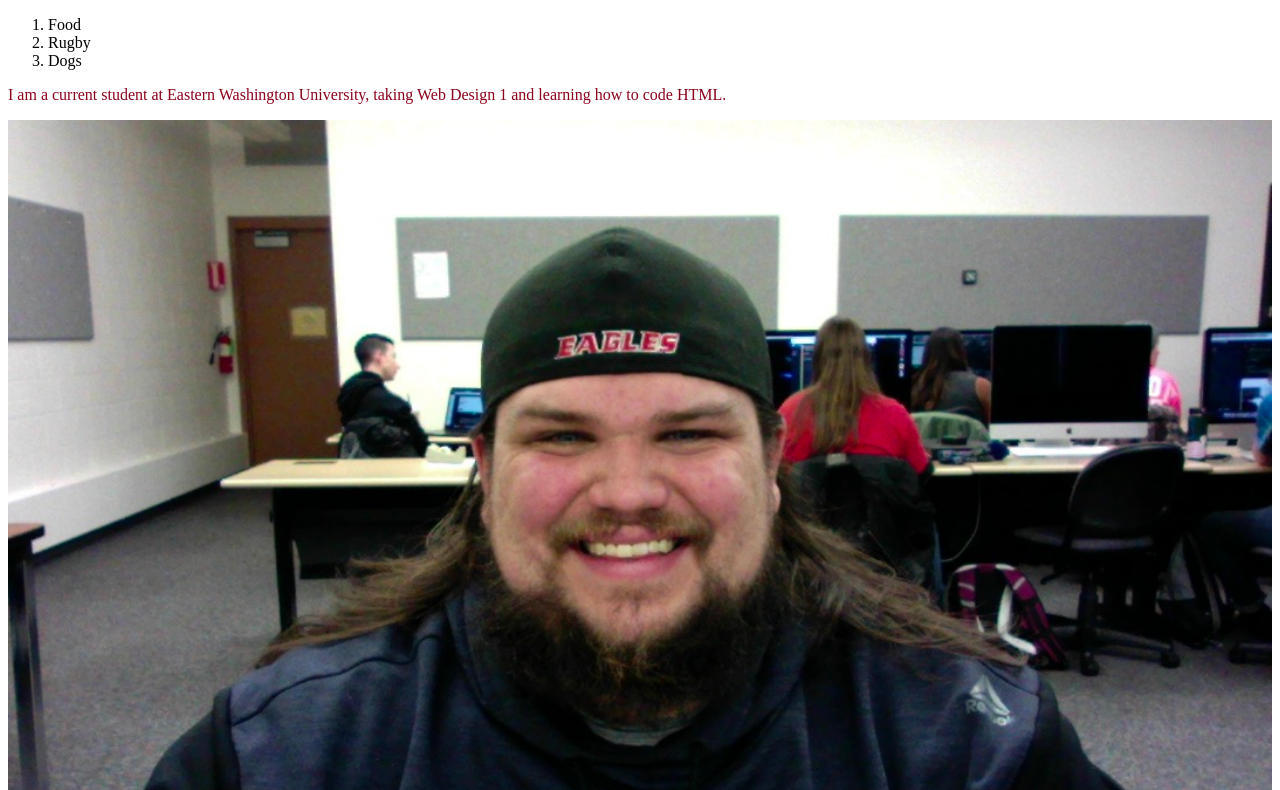
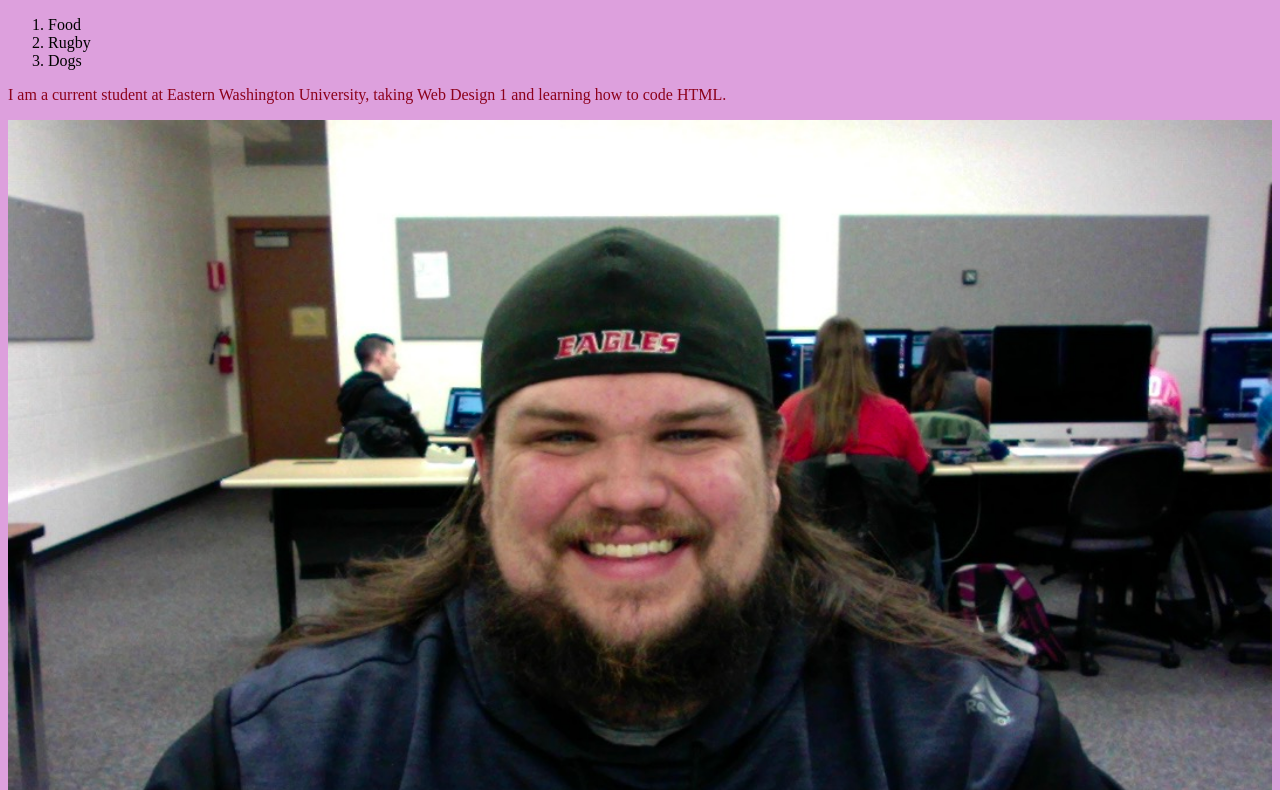
Before and after one commit to Cbeck7/cbeck7.github.io, a plain HTML site: page index.html in a window 1280 px wide. Shown: the part 104-894 px from the top of the page. Drawn offline with Linux system fonts and the light colour scheme; a web font is replaced by a local one.

Commit message:
New BG Color
This color is terrible

```diff
--- a/styles.css
+++ b/styles.css
@@ -2,6 +2,10 @@
 Primary Color: Burgundy
 Secondary Color: teal
 */
+
+body{
+  background: plum;
+}
 
 h1{
   color:teal;
```
